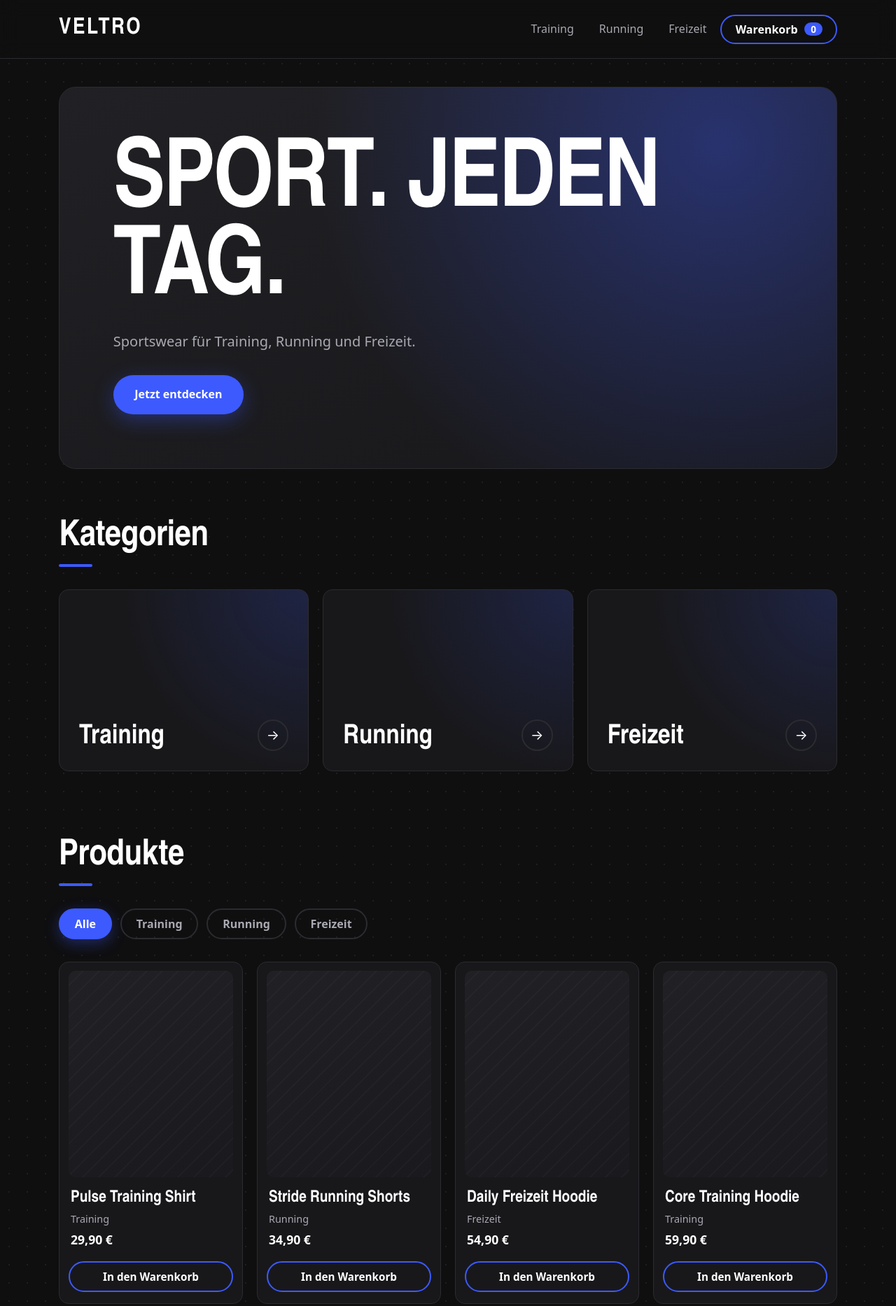
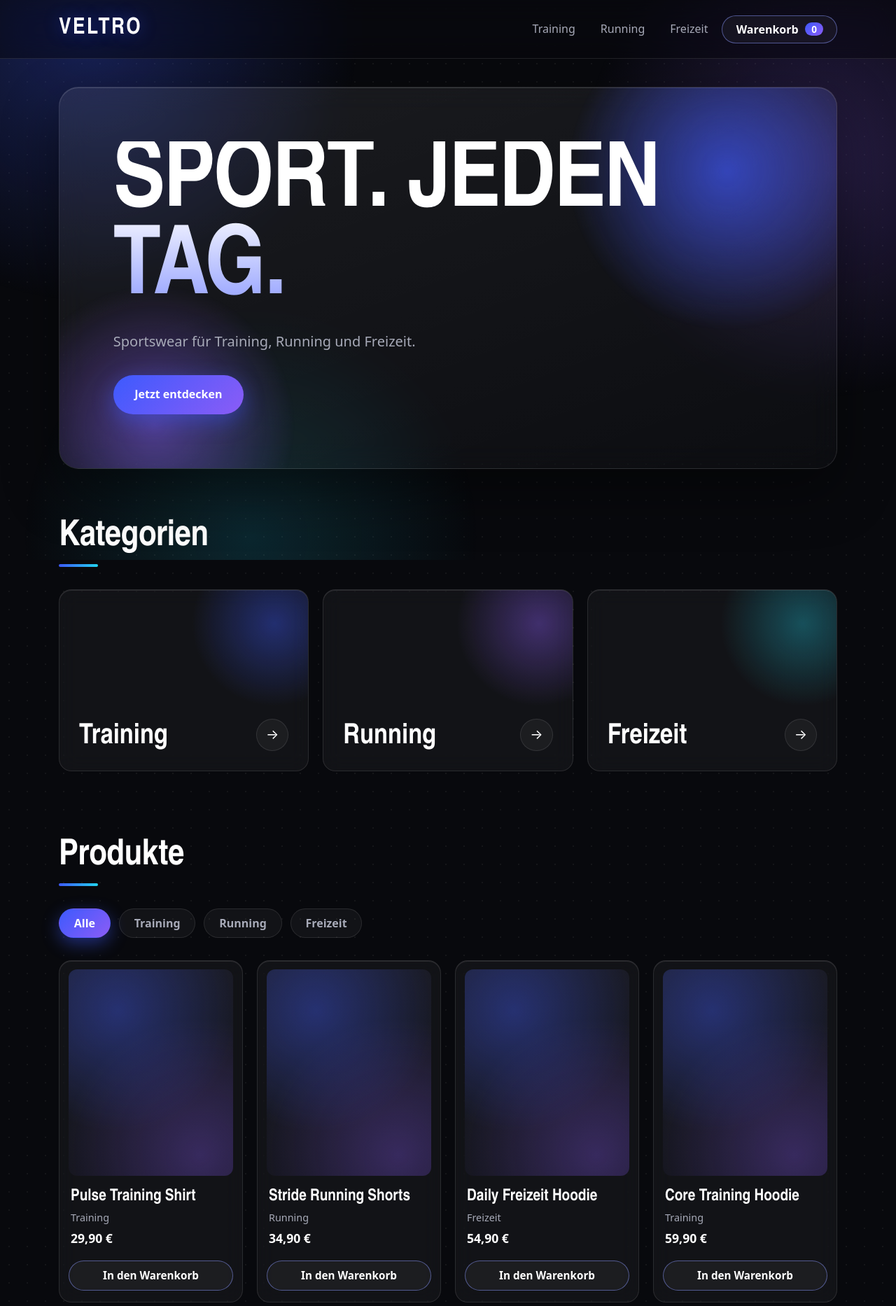
Before and after one commit to SebixDev/veltro-sportswear-shop, a plain HTML site: page index.html in a window 1280 px wide. Shown: the top 1866 px of the page at 70% size. Drawn offline with Linux system fonts and the light colour scheme.

Commit message:
style: redesign with glass and glow look

```diff
--- a/style.css
+++ b/style.css
@@ -1,19 +1,20 @@
 :root {
-    --bg: #0f0f10;
-    --dot: #1f1f22;
-    --surface: #18181b;
-    --surface-2: #212125;
-    --border: #2b2b30;
-    --text: #a9a9b2;
+    --bg: #08090d;
+    --glass: rgba(255, 255, 255, 0.045);
+    --glass-strong: rgba(255, 255, 255, 0.08);
+    --line: rgba(255, 255, 255, 0.1);
+    --text: #a7aab8;
     --white: #ffffff;
     --accent: #3d5afe;
-    --accent-soft: #7d8dff;
-    --accent-glow: rgba(61, 90, 254, 0.35);
+    --accent-soft: #8a98ff;
+    --violet: #8b5cf6;
+    --cyan: #22d3ee;
+    --glow: rgba(61, 90, 254, 0.45);
     --font-head: "Arial Narrow", "Helvetica Neue", Arial, sans-serif;
     --font-body: system-ui, -apple-system, "Segoe UI", Roboto, Arial, sans-serif;
     --max: 1160px;
     --gap: 1.25rem;
-    --radius: 14px;
+    --radius: 18px;
 }
 
 *, *::before, *::after { box-sizing: border-box; }
@@ -33,8 +34,20 @@ body {
     line-height: 1.6;
     color: var(--text);
     background-color: var(--bg);
-    background-image: radial-gradient(var(--dot) 1.2px, transparent 1.2px);
+    background-image: radial-gradient(rgba(255, 255, 255, 0.05) 1.2px, transparent 1.2px);
     background-size: 26px 26px;
+}
+
+body::before {
+    content: "";
+    position: fixed;
+    inset: 0;
+    z-index: -1;
+    pointer-events: none;
+    background:
+        radial-gradient(40rem 40rem at 10% 6%, rgba(61, 90, 254, 0.3), transparent 60%),
+        radial-gradient(36rem 36rem at 92% 28%, rgba(139, 92, 246, 0.24), transparent 60%),
+        radial-gradient(34rem 34rem at 28% 96%, rgba(34, 211, 238, 0.15), transparent 60%);
 }
 
 ::selection { background: var(--accent); color: var(--white); }
@@ -59,11 +72,11 @@ h2 {
 h2::after {
     content: "";
     display: block;
-    width: 3rem;
+    width: 3.5rem;
     height: 4px;
     margin-top: 0.8rem;
     border-radius: 999px;
-    background: var(--accent);
+    background: linear-gradient(90deg, var(--accent), var(--cyan));
 }
 
 .hero,
@@ -80,17 +93,17 @@ h2::after {
     display: inline-block;
     padding: 0.95rem 1.9rem;
     border-radius: 999px;
-    background: var(--accent);
+    background: linear-gradient(135deg, var(--accent), var(--violet));
     color: var(--white);
     font-weight: 600;
-    box-shadow: 0 8px 28px var(--accent-glow);
-    transition: background 0.2s, transform 0.2s, box-shadow 0.2s;
+    box-shadow: 0 10px 30px var(--glow);
+    transition: transform 0.2s, box-shadow 0.2s, filter 0.2s;
 }
 
 .btn:hover {
-    background: #5870ff;
     transform: translateY(-2px);
-    box-shadow: 0 12px 34px var(--accent-glow);
+    box-shadow: 0 16px 40px var(--glow);
+    filter: brightness(1.12);
 }
 
 .site-header {
@@ -101,10 +114,10 @@ h2::after {
     align-items: center;
     gap: var(--gap);
     padding: 1rem max(1.5rem, calc((100% - var(--max)) / 2 + 1.5rem));
-    background: rgba(15, 15, 16, 0.8);
-    border-bottom: 1px solid var(--border);
-    backdrop-filter: blur(14px);
-    -webkit-backdrop-filter: blur(14px);
+    background: rgba(8, 9, 13, 0.55);
+    border-bottom: 1px solid var(--line);
+    backdrop-filter: blur(18px) saturate(140%);
+    -webkit-backdrop-filter: blur(18px) saturate(140%);
 }
 
 .logo {
@@ -113,14 +126,15 @@ h2::after {
     font-weight: 800;
     letter-spacing: 0.08em;
     color: var(--white);
+    text-shadow: 0 0 24px var(--glow);
 }
 
 .menu-toggle {
     display: none;
     padding: 0.5rem 1.1rem;
-    border: 2px solid var(--border);
+    border: 1px solid var(--line);
     border-radius: 999px;
-    background: transparent;
+    background: var(--glass);
     color: var(--white);
     font: 600 1rem var(--font-body);
     cursor: pointer;
@@ -141,7 +155,8 @@ h2::after {
     bottom: -4px;
     width: 100%;
     height: 2px;
-    background: var(--accent);
+    border-radius: 999px;
+    background: linear-gradient(90deg, var(--accent), var(--cyan));
     transform: scaleX(0);
     transform-origin: left;
     transition: transform 0.25s;
@@ -155,45 +170,78 @@ h2::after {
     align-items: center;
     gap: 0.6rem;
     padding: 0.5rem 1.2rem;
-    border: 2px solid var(--accent);
+    border: 1px solid rgba(138, 152, 255, 0.5);
     border-radius: 999px;
-    background: transparent;
+    background: var(--glass);
     color: var(--white);
     font: 600 1rem var(--font-body);
     cursor: pointer;
-    transition: background 0.2s, box-shadow 0.2s;
+    transition: background 0.2s, box-shadow 0.2s, border-color 0.2s;
 }
 
-.cart:hover { background: var(--accent); box-shadow: 0 6px 20px var(--accent-glow); }
+.cart:hover {
+    border-color: var(--accent-soft);
+    background: var(--glass-strong);
+    box-shadow: 0 0 24px var(--glow);
+}
 
 .cart-count {
     min-width: 1.6rem;
     padding: 0 0.4rem;
     border-radius: 999px;
-    background: var(--accent);
+    background: linear-gradient(135deg, var(--accent), var(--violet));
     color: var(--white);
     font-size: 0.85rem;
     text-align: center;
 }
 
-.cart:hover .cart-count { background: var(--white); color: var(--accent); }
-
 .hero { padding-top: 2.5rem; }
 
 .hero-box {
+    position: relative;
     display: flex;
     flex-direction: column;
     align-items: flex-start;
     justify-content: center;
-    min-height: 500px;
+    min-height: 520px;
     padding: clamp(1.75rem, 6vw, 5rem);
-    background:
-        radial-gradient(circle at 85% 15%, var(--accent-glow), transparent 55%),
-        linear-gradient(160deg, var(--surface-2), var(--surface));
-    border: 1px solid var(--border);
-    border-radius: 24px;
-    animation: fade-up 0.7s ease both;
+    overflow: hidden;
+    background: linear-gradient(160deg, rgba(255, 255, 255, 0.08), rgba(255, 255, 255, 0.02));
+    border: 1px solid var(--line);
+    border-radius: 28px;
+    box-shadow: 0 30px 80px rgba(0, 0, 0, 0.45), inset 0 1px 0 rgba(255, 255, 255, 0.14);
+    backdrop-filter: blur(20px);
+    -webkit-backdrop-filter: blur(20px);
+    animation: fade-up 0.8s ease both;
 }
+
+.hero-box::before,
+.hero-box::after {
+    content: "";
+    position: absolute;
+    border-radius: 50%;
+    pointer-events: none;
+}
+
+.hero-box::before {
+    top: -8rem;
+    right: -6rem;
+    width: 28rem;
+    height: 28rem;
+    background: radial-gradient(circle, rgba(61, 90, 254, 0.65), transparent 65%);
+    animation: float-a 9s ease-in-out infinite alternate;
+}
+
+.hero-box::after {
+    bottom: -10rem;
+    left: -6rem;
+    width: 26rem;
+    height: 26rem;
+    background: radial-gradient(circle, rgba(139, 92, 246, 0.5), transparent 65%);
+    animation: float-b 11s ease-in-out infinite alternate;
+}
+
+.hero-box > * { position: relative; z-index: 1; }
 
 .hero-box h1 {
     margin-bottom: 1.25rem;
@@ -204,6 +252,10 @@ h2::after {
     letter-spacing: -0.02em;
     text-transform: uppercase;
     color: var(--white);
+    background: linear-gradient(180deg, #ffffff 35%, #8a98ff 100%);
+    -webkit-background-clip: text;
+    background-clip: text;
+    -webkit-text-fill-color: transparent;
 }
 
 .hero-box p {
@@ -224,23 +276,53 @@ h2::after {
     height: 260px;
     padding: 1.75rem;
     overflow: hidden;
-    background:
-        radial-gradient(circle at 100% 0%, rgba(61, 90, 254, 0.18), transparent 60%),
-        var(--surface);
-    border: 1px solid var(--border);
+    background: var(--glass);
+    border: 1px solid var(--line);
     border-radius: var(--radius);
-    transition: border-color 0.25s, transform 0.25s, box-shadow 0.25s;
+    box-shadow: inset 0 1px 0 rgba(255, 255, 255, 0.1);
+    backdrop-filter: blur(14px);
+    -webkit-backdrop-filter: blur(14px);
+    transition: transform 0.3s, border-color 0.3s, box-shadow 0.3s;
+}
+
+.category::before {
+    content: "";
+    position: absolute;
+    top: -5rem;
+    right: -5rem;
+    width: 16rem;
+    height: 16rem;
+    border-radius: 50%;
+    background: radial-gradient(circle, rgba(61, 90, 254, 0.55), transparent 65%);
+    opacity: 0.7;
+    transition: transform 0.6s, opacity 0.6s;
+}
+
+.category:nth-child(2)::before {
+    background: radial-gradient(circle, rgba(139, 92, 246, 0.55), transparent 65%);
+}
+
+.category:nth-child(3)::before {
+    background: radial-gradient(circle, rgba(34, 211, 238, 0.45), transparent 65%);
 }
 
 .category:hover {
-    border-color: var(--accent);
-    transform: translateY(-5px);
-    box-shadow: 0 16px 40px rgba(61, 90, 254, 0.2);
+    transform: translateY(-6px);
+    border-color: rgba(138, 152, 255, 0.6);
+    box-shadow: 0 20px 50px rgba(61, 90, 254, 0.25), inset 0 1px 0 rgba(255, 255, 255, 0.14);
 }
+
+.category:hover::before {
+    opacity: 1;
+    transform: scale(1.4);
+}
+
+.category h3,
+.category-arrow { position: relative; z-index: 1; }
 
 .category h3 {
     font-family: var(--font-head);
-    font-size: 2.4rem;
+    font-size: 2.5rem;
     font-weight: 800;
     line-height: 1;
     color: var(--white);
@@ -249,19 +331,20 @@ h2::after {
 .category-arrow {
     display: grid;
     place-items: center;
-    width: 2.8rem;
-    height: 2.8rem;
-    border: 2px solid var(--border);
+    width: 2.9rem;
+    height: 2.9rem;
+    border: 1px solid var(--line);
     border-radius: 50%;
+    background: var(--glass);
     color: var(--white);
     font-size: 1.2rem;
-    transition: background 0.25s, border-color 0.25s, transform 0.25s;
+    transition: background 0.3s, border-color 0.3s, transform 0.3s;
 }
 
 .category:hover .category-arrow {
-    background: var(--accent);
-    border-color: var(--accent);
-    transform: translateX(4px);
+    background: linear-gradient(135deg, var(--accent), var(--violet));
+    border-color: transparent;
+    transform: translateX(5px);
 }
 
 .filter-bar {
@@ -275,9 +358,9 @@ h2::after {
 .cart-close,
 .cart-clear {
     padding: 0.55rem 1.3rem;
-    border: 2px solid var(--border);
+    border: 1px solid var(--line);
     border-radius: 999px;
-    background: transparent;
+    background: var(--glass);
     color: var(--text);
     font: 600 1rem var(--font-body);
     cursor: pointer;
@@ -286,40 +369,62 @@ h2::after {
 
 .filter-btn:hover,
 .cart-close:hover,
-.cart-clear:hover { border-color: var(--accent); color: var(--white); }
+.cart-clear:hover {
+    border-color: var(--accent-soft);
+    color: var(--white);
+    background: var(--glass-strong);
+}
 
 .filter-btn[aria-pressed="true"] {
-    border-color: var(--accent);
-    background: var(--accent);
+    border-color: transparent;
+    background: linear-gradient(135deg, var(--accent), var(--violet));
     color: var(--white);
-    box-shadow: 0 6px 20px var(--accent-glow);
+    box-shadow: 0 8px 24px var(--glow);
 }
 
 .product-card {
+    position: relative;
     display: flex;
     flex-direction: column;
     gap: 0.25rem;
     padding: 0.8rem 0.8rem 1rem;
-    background: var(--surface);
-    border: 1px solid var(--border);
+    background: var(--glass);
+    border: 1px solid var(--line);
     border-radius: var(--radius);
-    transition: border-color 0.25s, transform 0.25s, box-shadow 0.25s;
+    box-shadow: inset 0 1px 0 rgba(255, 255, 255, 0.1);
+    backdrop-filter: blur(14px);
+    -webkit-backdrop-filter: blur(14px);
+    transition: transform 0.3s, border-color 0.3s, box-shadow 0.3s;
 }
 
 .product-card:hover {
-    border-color: var(--accent);
-    transform: translateY(-4px);
-    box-shadow: 0 14px 36px rgba(61, 90, 254, 0.18);
+    transform: translateY(-6px);
+    border-color: rgba(138, 152, 255, 0.6);
+    box-shadow: 0 18px 44px rgba(61, 90, 254, 0.25), inset 0 1px 0 rgba(255, 255, 255, 0.14);
 }
 
 .product-image {
+    position: relative;
     aspect-ratio: 4 / 5;
     margin-bottom: 0.9rem;
+    overflow: hidden;
     background:
-        repeating-linear-gradient(135deg, transparent 0 14px, rgba(255, 255, 255, 0.025) 14px 16px),
-        linear-gradient(160deg, var(--surface-2), #1a1a1e);
-    border-radius: calc(var(--radius) - 4px);
+        radial-gradient(circle at 30% 20%, rgba(61, 90, 254, 0.35), transparent 60%),
+        radial-gradient(circle at 80% 90%, rgba(139, 92, 246, 0.3), transparent 60%),
+        linear-gradient(160deg, #1c1d28, #12131a);
+    border-radius: calc(var(--radius) - 6px);
 }
+
+.product-image::after {
+    content: "";
+    position: absolute;
+    inset: 0;
+    background: linear-gradient(110deg, transparent 30%, rgba(255, 255, 255, 0.14) 50%, transparent 70%);
+    transform: translateX(-100%);
+    transition: transform 0.8s;
+}
+
+.product-card:hover .product-image::after { transform: translateX(100%); }
 
 .product-name {
     padding: 0 0.2rem;
@@ -336,6 +441,7 @@ h2::after {
 }
 
 .product-price {
+    margin-bottom: 0.9rem;
     padding: 0 0.2rem;
     font-size: 1.1rem;
     font-weight: 600;
@@ -345,20 +451,20 @@ h2::after {
 .add-btn {
     margin-top: auto;
     padding: 0.65rem 1.1rem;
-    border: 2px solid var(--accent);
+    border: 1px solid rgba(138, 152, 255, 0.5);
     border-radius: 999px;
-    background: transparent;
+    background: var(--glass);
     color: var(--white);
     font: 600 0.95rem var(--font-body);
     cursor: pointer;
-    transition: background 0.2s, box-shadow 0.2s;
+    transition: background 0.2s, box-shadow 0.2s, border-color 0.2s;
 }
 
-.product-card .price-spacer { flex: 1; }
-
-.product-price + .add-btn { margin-top: 0.8rem; }
-
-.add-btn:hover { background: var(--accent); box-shadow: 0 6px 20px var(--accent-glow); }
+.add-btn:hover {
+    border-color: transparent;
+    background: linear-gradient(135deg, var(--accent), var(--violet));
+    box-shadow: 0 8px 24px var(--glow);
+}
 
 .product-empty { grid-column: 1 / -1; }
 
@@ -369,16 +475,18 @@ h2::after {
     max-height: 85vh;
     padding: 0;
     overflow: auto;
-    border: 1px solid var(--border);
-    border-radius: 20px;
-    background: var(--surface);
+    border: 1px solid var(--line);
+    border-radius: 22px;
+    background: rgba(16, 17, 24, 0.88);
     color: var(--text);
-    box-shadow: 0 30px 80px rgba(0, 0, 0, 0.6);
+    box-shadow: 0 30px 90px rgba(0, 0, 0, 0.7), 0 0 60px rgba(61, 90, 254, 0.15);
+    backdrop-filter: blur(24px);
+    -webkit-backdrop-filter: blur(24px);
 }
 
 .cart-dialog::backdrop {
     background: rgba(0, 0, 0, 0.65);
-    backdrop-filter: blur(4px);
+    backdrop-filter: blur(5px);
 }
 
 .cart-inner { padding: 1.75rem; }
@@ -405,7 +513,7 @@ h2::after {
     grid-template-columns: 1fr auto;
     gap: 0.5rem 1rem;
     padding: 1.1rem 0;
-    border-top: 1px solid var(--border);
+    border-top: 1px solid var(--line);
 }
 
 .cart-item-name {
@@ -427,9 +535,9 @@ h2::after {
 .qty-btn {
     width: 2.1rem;
     height: 2.1rem;
-    border: 2px solid var(--border);
+    border: 1px solid var(--line);
     border-radius: 50%;
-    background: transparent;
+    background: var(--glass);
     color: var(--white);
     font: 600 1rem var(--font-body);
     line-height: 1;
@@ -437,7 +545,7 @@ h2::after {
     transition: border-color 0.2s, background 0.2s;
 }
 
-.qty-btn:hover { border-color: var(--accent); background: var(--surface-2); }
+.qty-btn:hover { border-color: var(--accent-soft); background: var(--glass-strong); }
 
 .qty-value {
     min-width: 1.5rem;
@@ -477,7 +585,7 @@ h2::after {
     justify-content: space-between;
     gap: 1rem;
     padding-top: 1.1rem;
-    border-top: 1px solid var(--border);
+    border-top: 1px solid var(--line);
 }
 
 .cart-total {
@@ -495,7 +603,7 @@ h2::after {
     margin-top: 3rem;
     padding-top: 2rem;
     padding-bottom: 2.5rem;
-    border-top: 1px solid var(--border);
+    border-top: 1px solid var(--line);
 }
 
 .footer-logo {
@@ -516,11 +624,21 @@ h2::after {
     to { opacity: 1; transform: translateY(0); }
 }
 
+@keyframes float-a {
+    from { transform: translate(0, 0) scale(1); }
+    to { transform: translate(-3rem, 2.5rem) scale(1.18); }
+}
+
+@keyframes float-b {
+    from { transform: translate(0, 0) scale(1); }
+    to { transform: translate(3.5rem, -2rem) scale(1.12); }
+}
+
 @media (max-width: 900px) {
     .grid-4 { grid-template-columns: repeat(2, 1fr); }
     .grid-3 { grid-template-columns: 1fr; }
     .category { height: 170px; }
-    .hero-box { min-height: 420px; }
+    .hero-box { min-height: 440px; }
 }
 
 @media (max-width: 600px) {
@@ -538,19 +656,21 @@ h2::after {
         flex-direction: column;
         gap: 0;
         margin: 0.5rem 0 0;
-        background: var(--surface);
-        border: 1px solid var(--border);
+        background: rgba(16, 17, 24, 0.92);
+        border: 1px solid var(--line);
         border-radius: var(--radius);
         box-shadow: 0 20px 50px rgba(0, 0, 0, 0.5);
+        backdrop-filter: blur(18px);
+        -webkit-backdrop-filter: blur(18px);
     }
 
     .nav.open { display: flex; }
 
     .nav a { padding: 1rem 1.25rem; }
     .nav a::after { display: none; }
-    .nav a + a { border-top: 1px solid var(--border); }
+    .nav a + a { border-top: 1px solid var(--line); }
 
-    .hero-box { min-height: 340px; }
+    .hero-box { min-height: 360px; }
     .grid-4 { grid-template-columns: 1fr; }
     .site-footer { flex-direction: column; align-items: flex-start; }
 }
```
